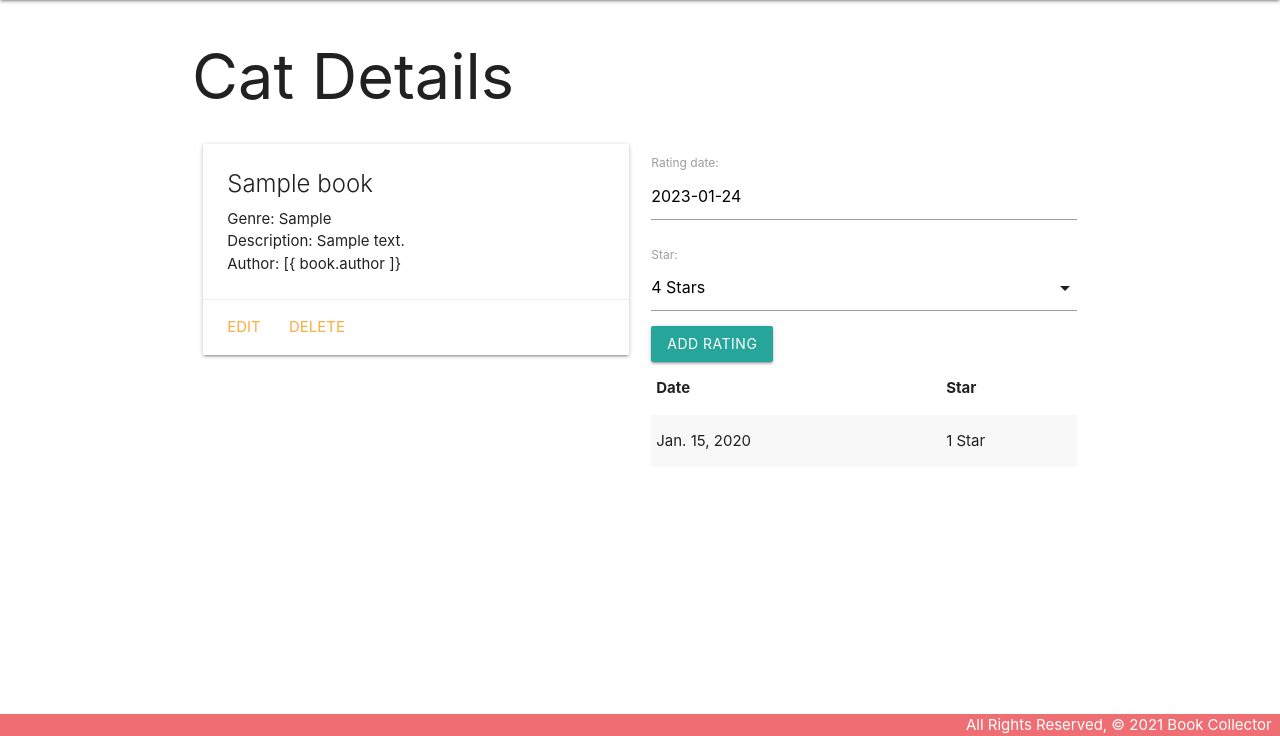
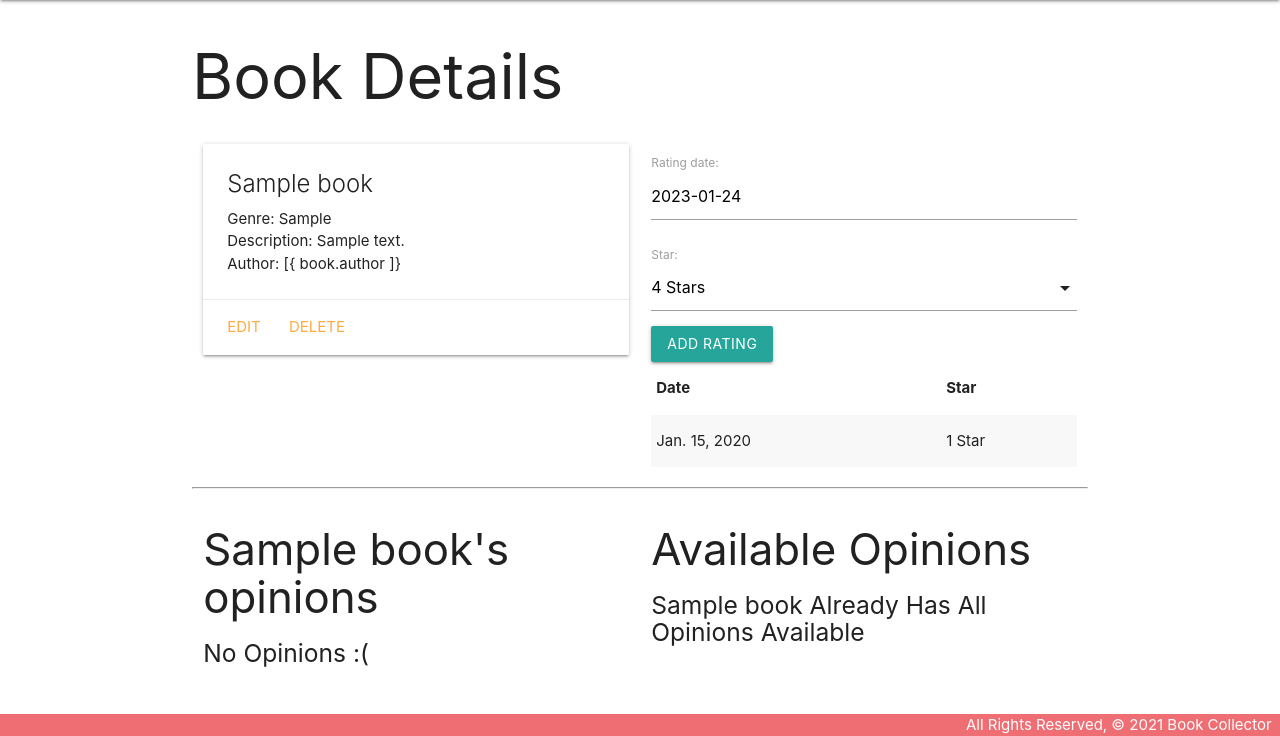
Before and after one commit to Victoriaaston/BookCollector, a Django app: page /books/1/ in a window 1280 px wide. Shown: the part 64-800 px from the top of the page. Run offline with Django 4.2, Linux system fonts and the light colour scheme; tables that the repository leaves empty hold one stand-in row (values such as "Sample post").

Commit message:
lab pt.5 error. I haven't been able to fix

```diff
--- a/main_app/admin.py
+++ b/main_app/admin.py
@@ -1,7 +1,9 @@
 from django.contrib import admin
 
-from .models import Book, Rating
+from .models import Book, Rating, Opinion
 # Register your models here.
 admin.site.register(Book)
 
 admin.site.register(Rating)
+
+admin.site.register(Opinion)
--- a/main_app/models.py
+++ b/main_app/models.py
@@ -11,11 +11,16 @@
 )
 
 # Create your models here.
+
+class Opinion(models.Model):
+    thoughts = models.TextField(max_length=250)
+
 class Book(models.Model):
     name = models.CharField(max_length=75)
     genre = models.CharField(max_length=75)
     description = models.TextField(max_length=250)
     author = models.CharField(max_length=75)
+    opinions = models.ManyToManyField(Opinion)
 
     def __str__(self):
         return self.name
--- a/main_app/templates/books/detail.html
+++ b/main_app/templates/books/detail.html
@@ -2,7 +2,7 @@
 {% block content %}
 
 
-<h1>Cat Details</h1>
+<h1>Book Details</h1>
 
 <div class="row">
   <div class="col s6">
@@ -46,6 +46,47 @@
   </div>
 </div>
 
+<hr>
+<div class="row">
+  <div class="col s6">
+    <h3>{{ book.name }}'s opinions</h3>
+    {% if book.toys.count %}
+    {% for opinion in book.opinions.all %}
+    <div class="card">
+      <div class="card-content">
+      </div>
+    </div>
+    {% endfor %}
+    {% else %}
+    <h5>No Opinions :(</h5>
+    {% endif %}
+  </div>
+
+  <div class="col s6">
+    <h3>Available Opinions</h3>
+    {% if opinions.count %}
+    {% for opinion in opinions.all %}
+    <div class="card">
+      <div class="card-content">
+        <span class="card-title">
+          A {{ opinion.thoughts }}
+        </span>
+      </div>
+      <div class="card-action">
+        <form action="{% url 'assoc_opinion' book.id opinion.id %}" method="POST">
+          {% csrf_token %}
+          <button type="submit" class="btn">Add</button>
+        </form>
+      </div>
+    </div>
+    {% endfor %}
+    {% else %}
+    <h5>{{book.name}} Already Has All Opinions Available</h5>
+    {% endif %}
+  </div>
+</div>
+
+
 <script>
   const dateEl = document.getElementById('id_date');
   M.Datepicker.init(dateEl, {
--- a/main_app/views.py
+++ b/main_app/views.py
@@ -1,6 +1,6 @@
 from django.shortcuts import render, redirect
 
-from .models import Book
+from .models import Book, Opinion
 
 from django.views.generic.edit import CreateView, UpdateView, DeleteView
 
@@ -20,8 +20,13 @@
 
 def books_detail(request, book_id):
     book = Book.objects.get(id=book_id)
+    id_list = book.opinions.all().values_list('id')
+    opinions_book_doesnt_have = Opinion.objects.exclude(id__in=id_list)
     rating_form = RatingForm()
-    return render(request, 'books/detail.html', {'book': book, 'rating_form': rating_form})
+    return render(request, 'books/detail.html', { 'book': book,
+    'rating_form': rating_form,
+    'opinions': opinions_book_doesnt_have
+     })
 
 def add_rating(request, book_id):
     form = RatingForm(request.POST)
```
Also changed, not shown: main_app/migrations/0003_alter_rating_options_alter_rating_date.py (added), main_app/migrations/0004_opinion.py (added), main_app/migrations/0005_opinion_thoughts.py (added).
